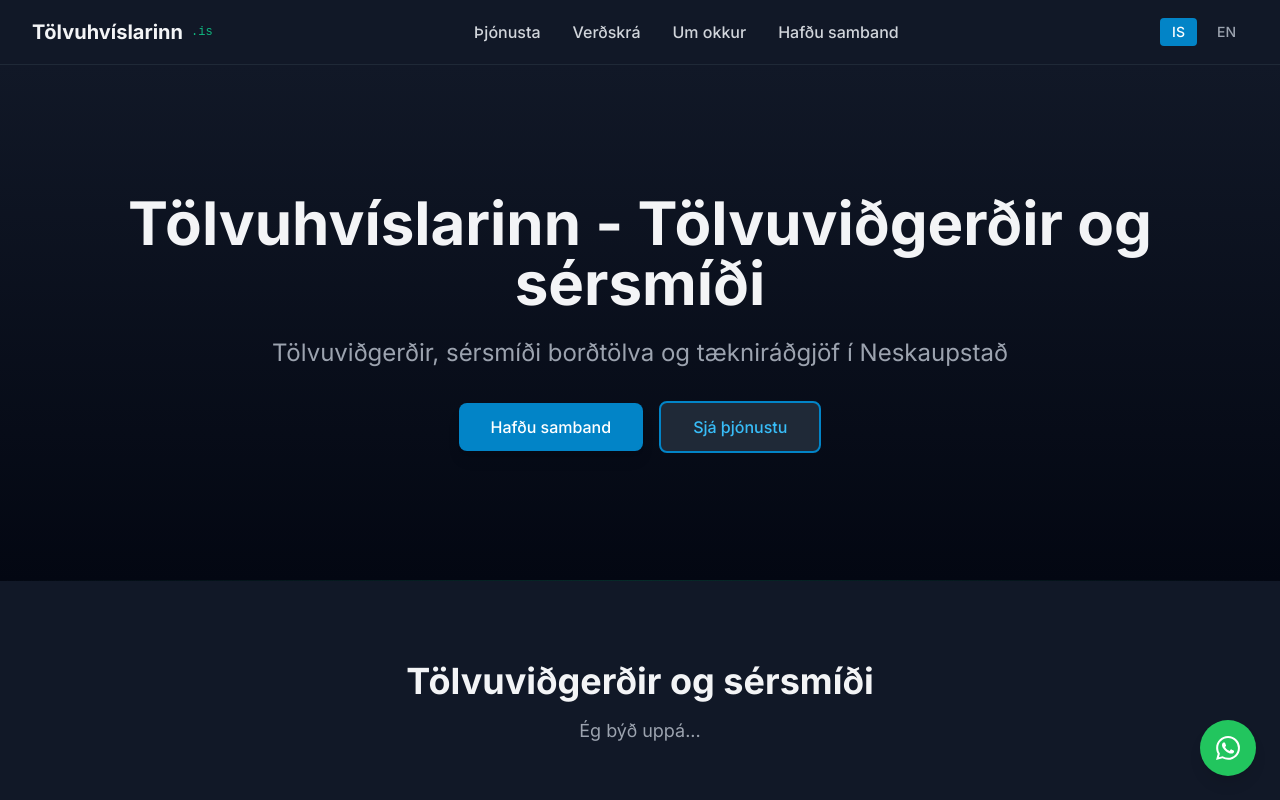
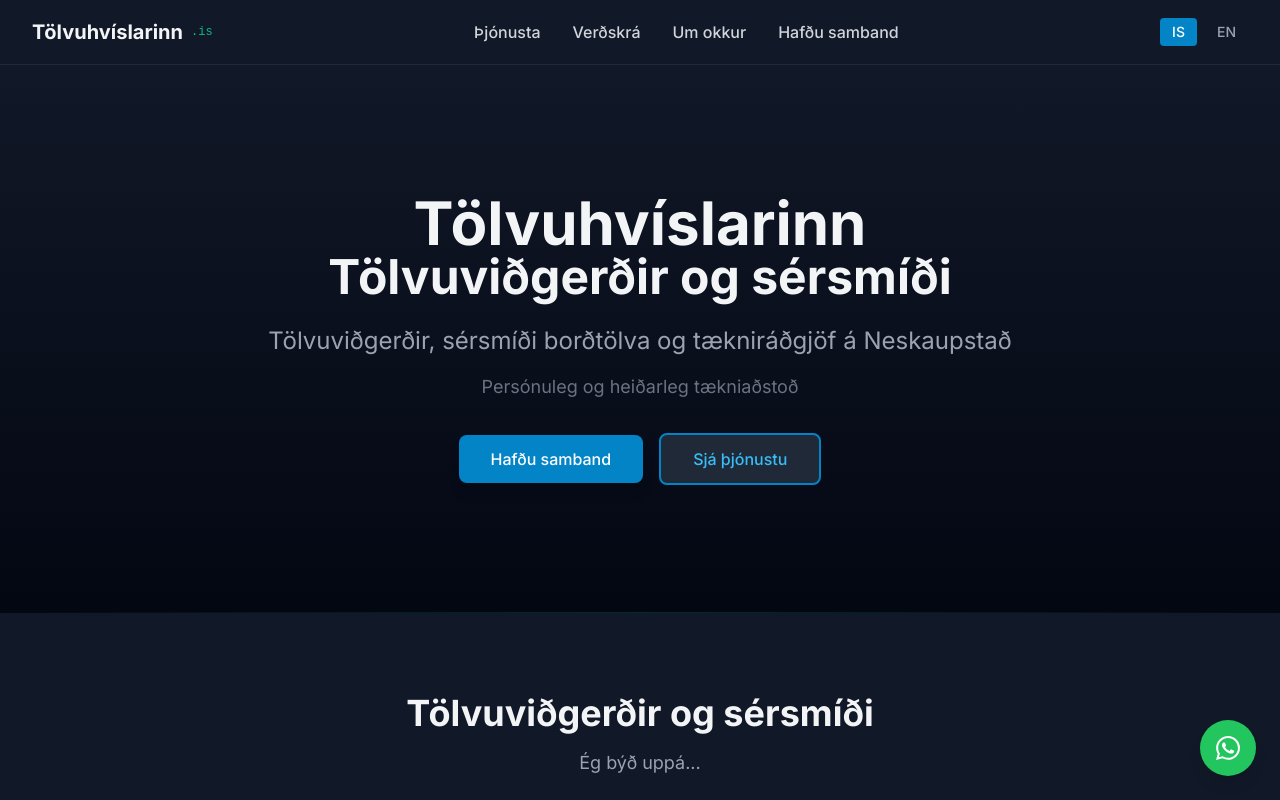
Before and after one commit to Lovedealer8472/TH.is, a Next.js app: page / in a window 1280 px wide. Shown: the top 800 px of the page. Built offline with nearby package versions, Linux system fonts and the light colour scheme; no server answers.

Commit message:
Restructure homepage hero: Proper H1 hierarchy, updated metadata and SEO

```diff
--- a/app/layout.tsx
+++ b/app/layout.tsx
@@ -18,8 +18,8 @@ const inter = Inter({
 const googleSiteVerification = process.env.NEXT_PUBLIC_GOOGLE_SITE_VERIFICATION;
 
 export const metadata: Metadata = {
-  title: 'Tölvuhvíslarinn - Tölvuviðgerðir og tækniráðgjöf í Neskaupstað',
-  description: 'Tölvuviðgerðir, sérsmíði borðtölva, gagnavernd og tækniráðgjöf í Neskaupstað. Viðgerðir, uppfærslur og ráðgjöf fyrir einstaklinga og smáfyrirtæki.',
+  title: 'Tölvuhvíslarinn – Tölvuviðgerðir og sérsmíði í Neskaupstað',
+  description: 'Tölvuhvíslarinn býður upp á tölvuviðgerðir, sérsmíði borðtölva og tækniráðgjöf á Neskaupstað. Heiðarleg og persónuleg þjónusta.',
   icons: {
     icon: [
       { url: '/icon.png', sizes: '32x32', type: 'image/png' },
@@ -51,8 +51,8 @@ export const metadata: Metadata = {
     canonical: 'https://www.tolvuhvislarinn.is',
   },
   openGraph: {
-    title: 'Tölvuhvíslarinn - Tölvuviðgerðir og tækniráðgjöf í Neskaupstað',
-    description: 'Tölvuviðgerðir, sérsmíði borðtölva, gagnavernd og tækniráðgjöf í Neskaupstað. Viðgerðir, uppfærslur og ráðgjöf fyrir einstaklinga og smáfyrirtæki.',
+    title: 'Tölvuhvíslarinn – Tölvuviðgerðir og sérsmíði í Neskaupstað',
+    description: 'Tölvuhvíslarinn býður upp á tölvuviðgerðir, sérsmíði borðtölva og tækniráðgjöf á Neskaupstað. Heiðarleg og persónuleg þjónusta.',
     url: 'https://www.tolvuhvislarinn.is',
     siteName: 'Tölvuhvíslarinn',
     locale: 'is_IS',
--- a/app/page.tsx
+++ b/app/page.tsx
@@ -13,10 +13,14 @@ export default function HomePage() {
         <div className="max-w-7xl mx-auto px-4 sm:px-6 lg:px-8">
           <div className="text-center">
             <h1 className="text-4xl sm:text-5xl lg:text-6xl font-bold text-gray-100 mb-6">
-              {t.home.hero.title}
+              <div>{t.home.hero.titleMain}</div>
+              <div className="text-3xl sm:text-4xl lg:text-5xl">{t.home.hero.titleSecondary}</div>
             </h1>
-            <p className="text-xl sm:text-2xl text-gray-400 mb-8 max-w-3xl mx-auto">
+            <p className="text-xl sm:text-2xl text-gray-400 mb-4 max-w-3xl mx-auto">
               {t.home.hero.subtitle}
+            </p>
+            <p className="text-base sm:text-lg text-gray-500 mb-8">
+              {t.home.hero.trustLine}
             </p>
             <div className="flex flex-col sm:flex-row gap-4 justify-center items-center">
               <Link
--- a/lib/translations/en.json
+++ b/lib/translations/en.json
@@ -16,8 +16,10 @@
   },
   "home": {
     "hero": {
-      "title": "Welcome to Tölvuhvíslarinn",
-      "subtitle": "Computer repairs, custom builds, and IT consulting"
+      "titleMain": "Tölvuhvíslarinn",
+      "titleSecondary": "Computer repairs and custom builds",
+      "subtitle": "Computer repairs, custom desktop builds, and IT consulting in Neskaupstaður",
+      "trustLine": "Personal and honest technical support"
     },
     "cta": {
       "primary": "Contact us",
--- a/lib/translations/is.json
+++ b/lib/translations/is.json
@@ -16,8 +16,10 @@
   },
   "home": {
     "hero": {
-      "title": "Tölvuhvíslarinn - Tölvuviðgerðir og sérsmíði",
-      "subtitle": "Tölvuviðgerðir, sérsmíði borðtölva og tækniráðgjöf í Neskaupstað"
+      "titleMain": "Tölvuhvíslarinn",
+      "titleSecondary": "Tölvuviðgerðir og sérsmíði",
+      "subtitle": "Tölvuviðgerðir, sérsmíði borðtölva og tækniráðgjöf á Neskaupstað",
+      "trustLine": "Persónuleg og heiðarleg tækniaðstoð"
     },
     "cta": {
       "primary": "Hafðu samband",
```
